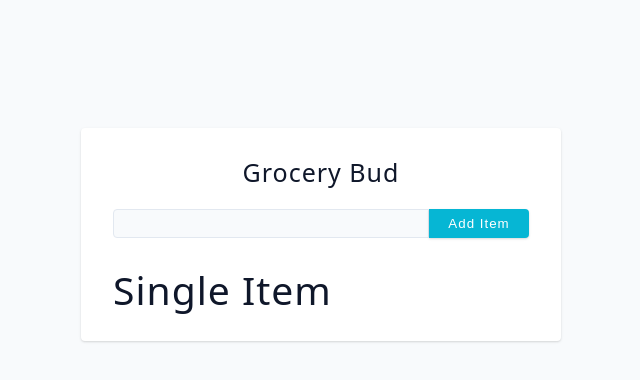
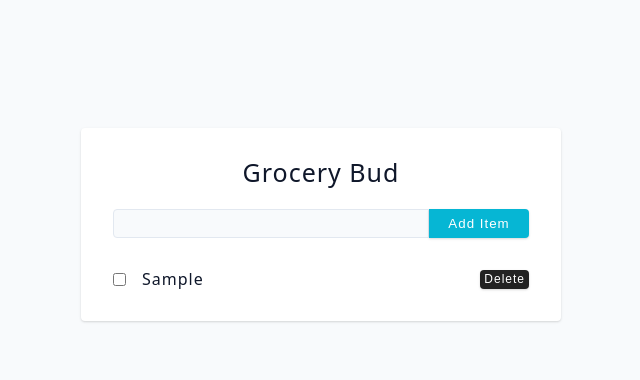
Before and after one commit to LauraTelqiu/grocery-bud, a React (Create React App) app: page / in a window 1280 px wide. Both pictures are taken after typing "Sample" into the empty fields and a click on the button "Add Item". Shown: the top 380 px of the page, without its empty margins (319-959 px from the left). Built offline with nearby package versions, Linux system fonts and the light colour scheme.

Commit message:
remove item

```diff
--- a/src/App.js
+++ b/src/App.js
@@ -14,7 +14,10 @@ const App = () => {
     setItems([...items, newItem])
 
   }
-  const removeItem = (itemId) => { }
+  const removeItem = (itemId) => {
+    const newItems = items.filter((item) => item.id !== itemId)
+    setItems(newItems)
+  }
   return (
     <section className='section-center'>
       <Form addItem={addItem} />
--- a/src/SingleItem.js
+++ b/src/SingleItem.js
@@ -1,7 +1,20 @@
-import React from "react";
+import { useState } from "react";
 
-const SingleItem = () => {
-  return <h2>Single Item</h2>;
+const SingleItem = ({ item, removeItem }) => {
+  const [isChecked, setIsChecked] = useState(item.completed);
+  return (
+    <div className="single-item">
+      <input
+        type="checkbox"
+        checked={isChecked}
+        onChange={() => setIsChecked(!isChecked)}
+      />
+      <p style={{ textTransform: 'capitalize', textDecoration: isChecked && "line-through" }}>{item.name}</p>
+      <button className="btn remove-btn" type="button" onClick={() => removeItem(item.id)}>
+        Delete
+      </button>
+    </div >
+  );
 };
 
 export default SingleItem;
```
